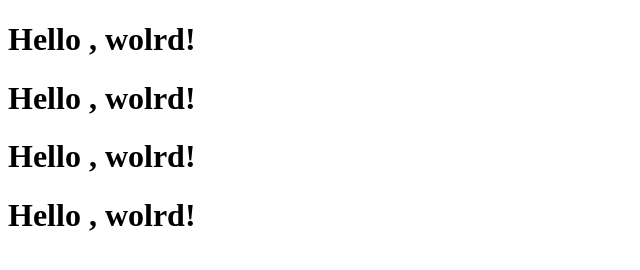
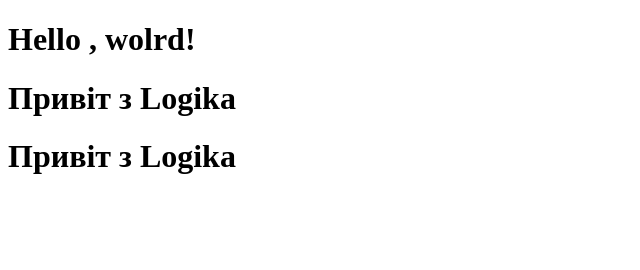
Before and after one commit to JuliaVahula2/Git-first-site, a plain HTML site: page index.html in a window 1280 px wide. Shown: the whole page, without its empty margins (0-640 px from the left). Drawn offline with Linux system fonts and the light colour scheme.

Commit message:
Update index.html

```diff
--- a/index.html
+++ b/index.html
@@ -6,8 +6,7 @@
   </head>
   <body>
     <h1>Hello , wolrd!</h1>
-    <h1>Hello , wolrd!</h1>
-    <h1>Hello , wolrd!</h1>
-    <h1>Hello , wolrd!</h1>
+    <h1>Привіт з Logika</h1>
+    <h1>Привіт з Logika</h1>
   </body>
 </html>
```
